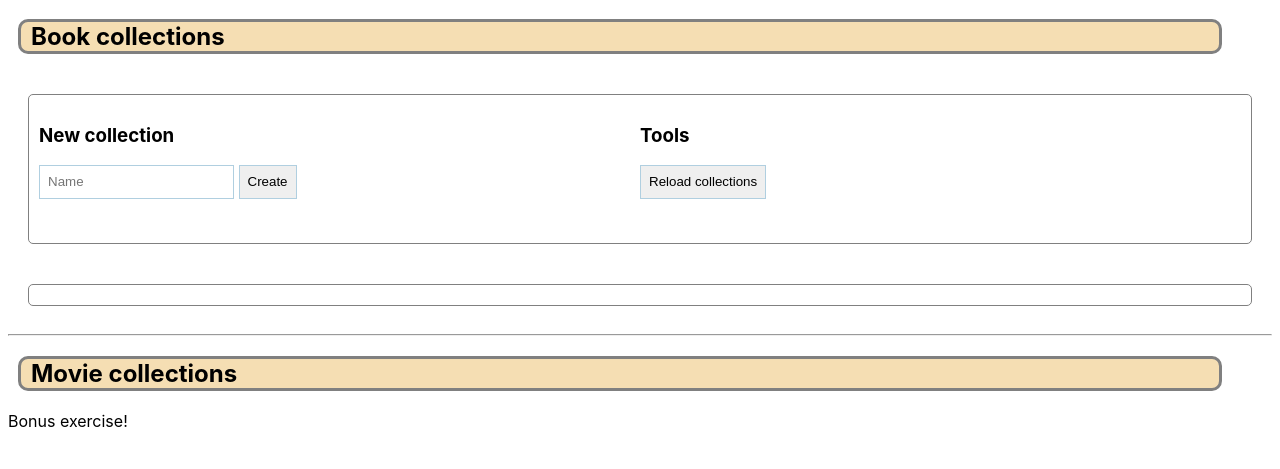
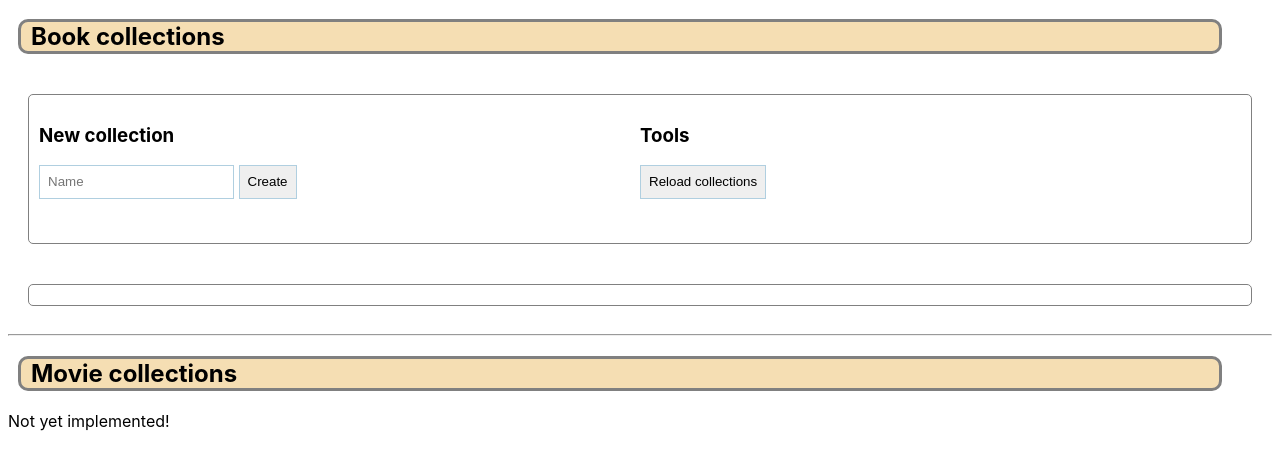
Before and after one commit to resaba-kaypee/ts-mediaman, a website built with webpack: page index.html in a window 1280 px wide. Shown: the part 73-542 px from the top of the page. Built offline with nearby package versions, Linux system fonts and the light colour scheme.

Commit message:
movie collection soon to be implemented

```diff
--- a/index.html
+++ b/index.html
@@ -48,7 +48,7 @@
 
     <h2>Movie collections</h2>
 
-    Bonus exercise!
+    Not yet implemented!
 
     <script type="module" src="build/bundle.js"></script>
   </body>
```
